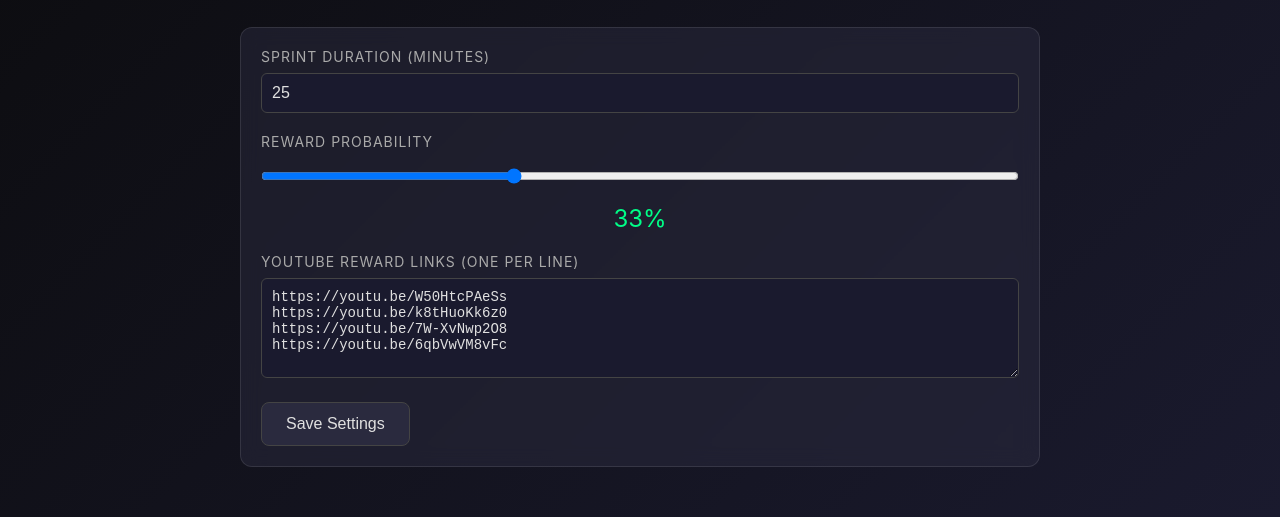
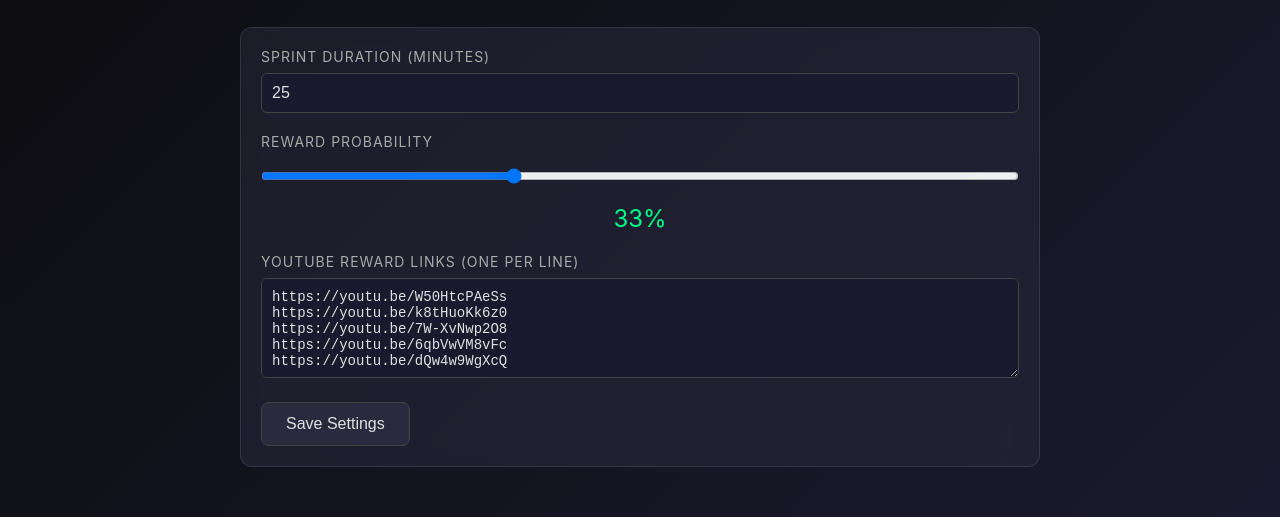
Before and after one commit to cAIborg-ai/cAIborg.ai, a plain HTML site: page index.html in a window 1280 px wide. Shown: the part 464-981 px from the top of the page. Drawn offline with Linux system fonts and the light colour scheme.

Commit message:
Update index.html
rick roll added

```diff
--- a/index.html
+++ b/index.html
@@ -299,7 +299,9 @@
                 <textarea id="youtubeLinks" placeholder="Enter YouTube URLs, one per line">https://youtu.be/W50HtcPAeSs
 https://youtu.be/k8tHuoKk6z0
 https://youtu.be/7W-XvNwp2O8
-https://youtu.be/6qbVwVM8vFc</textarea>
+https://youtu.be/6qbVwVM8vFc
+https://youtu.be/dQw4w9WgXcQ
+                </textarea>
             </div>
 
             <button class="btn-secondary" id="saveSettings">Save Settings</button>
```
